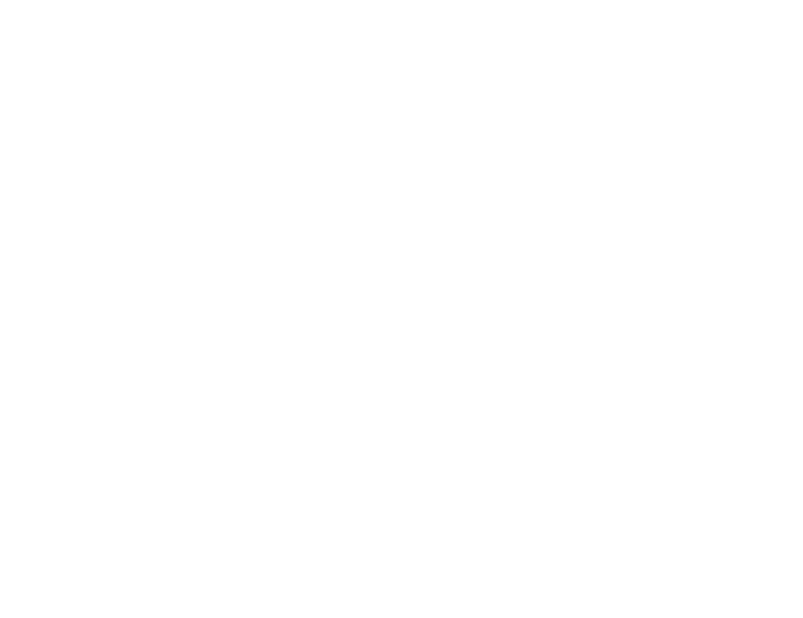
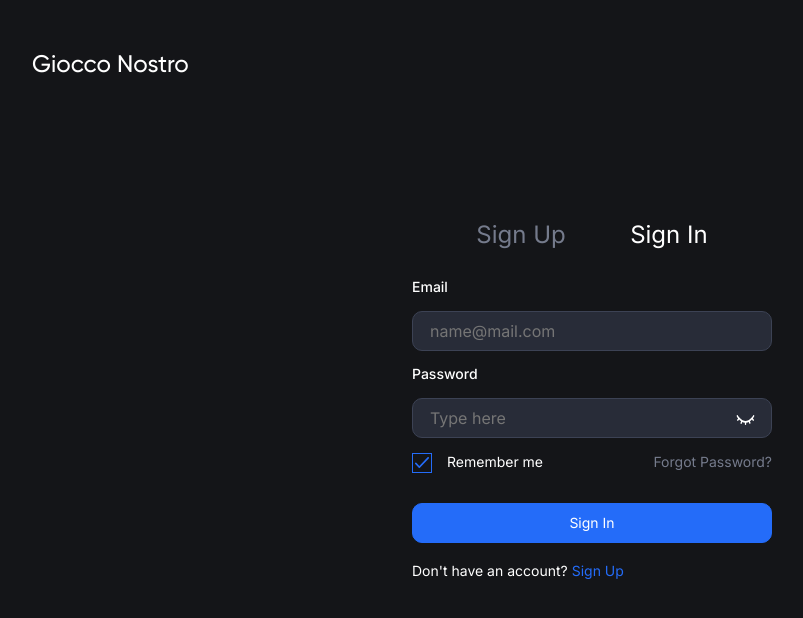
Before and after one commit to KingArthur-IT/gioccoNostro, a Vue app: page /sign-in/1 in a window 1280 px wide. Before the commit this address had no page. Shown: the top 618 px of the page, without its empty margins (48-851 px from the left). Built offline with nearby package versions, Linux system fonts and the light colour scheme; what maska would draw is missing.

Commit message:
sign pages

```diff
--- a/src/components/SignInForm.vue
+++ b/src/components/SignInForm.vue
@@ -1,5 +1,5 @@
 <template>
-  <div class="sign-in">
+  <form class="sign-in" autocomplete="off">
     <CustomInput
         :label="'Email'"
         :placeholder="'name@mail.com'"
@@ -22,7 +22,7 @@
     <div class="sign-in__checkbox-wrap">
         <div class="sign-in__checkbox-hero">
             <CustomCheckbox v-model="shouldRememberMe">
-                <p class="sign-in__text ml">Remember me</p>
+                <p class="sign-in__remember-text ml">Remember me</p>
             </CustomCheckbox>
         </div>
         <p class="sign-in__text sign-in__forgot" @click="goToResetPasswordPage">Forgot Password?</p>
@@ -31,7 +31,7 @@
     <p class="sign-in__text">
         Don't have an account? <span @click="goToSignUp">Sign Up</span>
     </p>
-  </div>
+  </form>
   <transition name="modal">
     <CustomModal v-if="isShowModal">
         <template v-slot:header>
@@ -59,7 +59,6 @@
     components: {
         CustomInput, CustomButton, CustomCheckbox, CustomModal
     },
-    emits: ['setSignUpTabActive'],
     setup(props, { emit }){
         const router = useRouter()
         const formData = {
@@ -86,7 +85,7 @@
         }
 
         const goToSignUp = () => {
-            emit('setSignUpTabActive')
+            router.push({name: 'signIn', params: {page: 'register'}})
         }
         const goToResetPasswordPage = () => {
             router.push({name: 'forgotPassword'})
@@ -152,6 +151,7 @@
 .sign-in__btn{
     margin-bottom: 20px;
 }
+.sign-in__remember-text,
 .sign-in__text{
     margin: 0;
     font-size: 14px;
@@ -180,4 +180,14 @@
     font-size: 14px;
     line-height: 120%;
 }
+
+@media screen and (max-width: 425px) {
+    .sign-in__remember-text,
+    .sign-in__forgot{
+       font-size: 12px;
+    }
+    .sign-in__checkbox-wrap{
+        margin-bottom: 25px;
+    }
+}
 </style>
--- a/src/components/SignUpForm.vue
+++ b/src/components/SignUpForm.vue
@@ -1,5 +1,5 @@
 <template>
-  <div class="sign-up">
+  <form class="sign-up" autocomplete="off">
     <CustomInput
         :label="'Name & Surname'"
         :placeholder="'Type here...'"
@@ -23,7 +23,7 @@
     />
     <CustomInput
         :label="'Phone'"
-        :placeholder="'+ xxx xxx xx xx'"
+        :placeholder="'+xx(xxx) xxx xx xx'"
         class="sign-up__input"
         v-model="userData.phone.value"
         :isPhone="true"
@@ -67,7 +67,7 @@
     <p class="sign-up__text">
         Do you already have an account? <span @click="goToSignIn">Sign In</span>
     </p>
-  </div>
+  </form>
   <transition name="modal">
     <CustomModal v-if="isShowModal">
         <template v-slot:header>
@@ -89,13 +89,14 @@
 import CustomCheckbox from '@/components/UIKit/CustomCheckbox.vue'
 import axios from 'axios'
 import CustomModal from '@/components/Modal.vue'
+import { useRouter } from 'vue-router'
 
 export default {
     components: {
         CustomInput, CustomButton, CustomCheckbox, CustomModal
     },
-    emits: ['setSignInTabActive'],
-    setup(props, { emit }){
+    setup(){
+        const router = useRouter();
         const userData = {
             userName: ref(''),
             email: ref(''),
@@ -121,7 +122,7 @@
                     };
 
         const goToSignIn = () => {
-            emit('setSignInTabActive')
+            router.push({name: 'signIn', params: {page: 'login'}})
         }
         const userNameValidate = () => {
             if(userData.userName.value.length < 5)
@@ -134,7 +135,7 @@
             else valid.email = false;
         }
         const cardValidate = () => {
-            if(userData.card.value.length === 19)
+            if(userData.card.value.replaceAll(' ','').length === 16)
                 valid.card = true
             else valid.card = false;
         }
@@ -172,7 +173,7 @@
                 'name': userData.userName.value,
                 'password': userData.password.value,
                 'email': userData.email.value,
-                "phone": userData.phone.value.replaceAll(' ', ''),
+                "phone": userData.phone.value.replaceAll(' ', '').replace('(','').replace(')',''),
                 "card_number": userData.card.value.replaceAll(' ', '')
             }, { headers: requestHeaders })
                 .then((response) => {
--- a/src/components/UIKit/CustomCheckbox.vue
+++ b/src/components/UIKit/CustomCheckbox.vue
@@ -39,6 +39,7 @@
 .wrapper{
   display: flex;
   cursor: pointer;
+  align-items: center;
 }
 .custom-checkbox {
   position: relative;
--- a/src/components/UIKit/CustomInput.vue
+++ b/src/components/UIKit/CustomInput.vue
@@ -8,7 +8,7 @@
         <input  :type="isPassword && !idPasswordVisible ? 'password' : 'text'"
                 :placeholder="placeholder"
                 :value="maskedValue(modelValue)"
-                @input="(event) => $emit('update:modelValue', event.target.value)"
+                @input="(event) => inputEvent(event.target.value)"
                 @blur="() => $emit('blur')"
         >
         <EyeIcon v-if="isPassword" :isOpened="idPasswordVisible" @click="idPasswordVisible = !idPasswordVisible" class="password-eye" />
@@ -67,7 +67,7 @@
             default: false
         }
     },
-    setup(props){
+    setup(props, {emit}){
         const isHeadInfoShown = () => {
             return props.label !== '' || props.showRequiredInfo || props.isError
         }
@@ -75,14 +75,22 @@
 
         const maskedValue = (value) => {
             if (props.isPhone)
-                return mask(value, '+ ### ### ## ##')
+                return mask(value, '+##(###) ### ## ##')
             if (props.isCard)
                 return mask(value, '#### #### #### ####')
             return value
         }
+        const inputEvent = (value) => {
+            let val = value;
+            if (props.isCard && value.length > 19){
+                val = value.slice(0, 18)
+            }
+
+            emit('update:modelValue', val)
+        }
 
         return {
-            isHeadInfoShown, maskedValue, idPasswordVisible
+            isHeadInfoShown, maskedValue, inputEvent, idPasswordVisible
         }
     }
 }
--- a/src/router/index.js
+++ b/src/router/index.js
@@ -18,7 +18,7 @@
       meta: { auth: false }
     },
     {
-      path: '/sign-in',
+      path: '/sign-in/:page?',
       name: 'signIn',
       component: SignInUp,
       meta: { auth: false }
--- a/src/views/ForgotPassword.vue
+++ b/src/views/ForgotPassword.vue
@@ -68,7 +68,7 @@
         resetPassword();
       }
       const goToSignIn = () => {
-        router.push({name: 'signIn'})
+        router.push({name: 'signIn', params: {page: 'login'}})
       }
 
       const resetPassword = async () => {
--- a/src/views/SignInUp.vue
+++ b/src/views/SignInUp.vue
@@ -4,11 +4,11 @@
       <div class="sign__wrapper">
         <div class="sign__hero">
           <ul class="sign__tabs">
-            <li class="sign__tab" :class="{'tab-active': isSignUpTabActive}" @click="isSignUpTabActive = true">Sign Up</li>
-            <li class="sign__tab" :class="{'tab-active': !isSignUpTabActive}" @click="isSignUpTabActive = false">Sign In</li>
+            <li class="sign__tab" :class="{'tab-active': isSignUpTabActive}" @click="$router.push({name: 'signIn', params: {page: 'register'}})">Sign Up</li>
+            <li class="sign__tab" :class="{'tab-active': !isSignUpTabActive}" @click="$router.push({name: 'signIn', params: {page: 'login'}})">Sign In</li>
           </ul>
-          <SignUpForm v-if="isSignUpTabActive" @setSignInTabActive="isSignUpTabActive = false"/>
-          <SignInForm v-else @setSignUpTabActive="isSignUpTabActive = true" />
+          <SignUpForm v-if="isSignUpTabActive"/>
+          <SignInForm v-else/>
         </div>
       </div>
     </div>
@@ -18,14 +18,19 @@
 <script>
 import SignUpForm from '@/components/SignUpForm.vue'
 import SignInForm from '@/components/SignInForm.vue'
-import { ref } from 'vue'
+import { computed } from 'vue'
+import { useRouter } from 'vue-router'
 
 export default {
     components: {
         SignUpForm, SignInForm
     },
     setup(){
-      const isSignUpTabActive = ref(true);
+      const route = useRouter();
+
+      const isSignUpTabActive = computed(() => {
+        return route.currentRoute.value.params.page === 'register' || route.currentRoute.value.params.page === ''
+      })
 
       return {
         isSignUpTabActive
```
